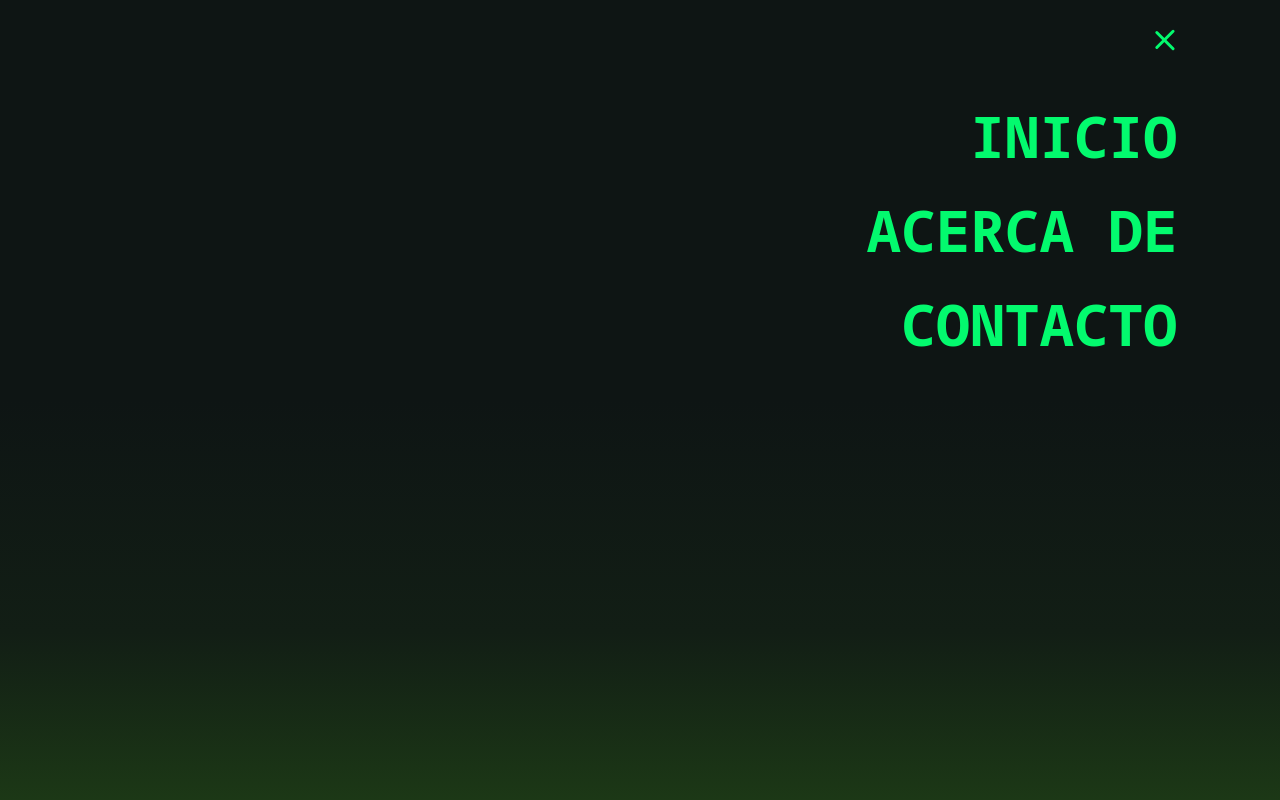
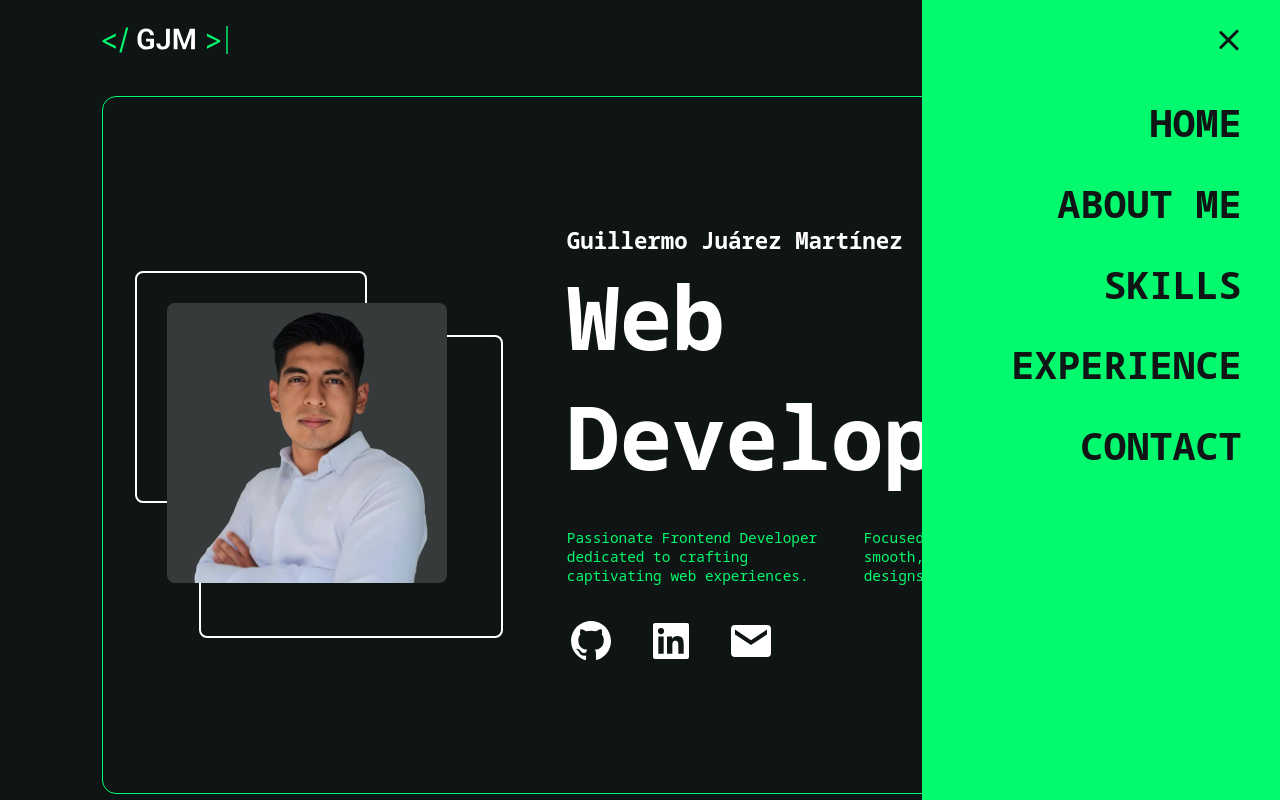
Before and after one commit to The-Memin/MyPortfolio, a React (Vite) app: page / in a window 1280 px wide. Both pictures are taken after a click on the element 1164 px from the left and 40 px from the top of the page. Shown: the top 800 px of the page. Built offline with nearby package versions, Linux system fonts and the light colour scheme.

Commit message:
modificaciones en el menu-> Animaciones

```diff
--- a/src/components/HambuerguerMenu.jsx
+++ /dev/null
@@ -1,41 +0,0 @@
-import React, { useState } from 'react';
-import { gsap } from 'gsap';
-
-const MenuHamburguesa = () => {
-  const [menuAbierto, setMenuAbierto] = useState(false);
-
-  const toggleMenu = () => {
-    setMenuAbierto(!menuAbierto);
-
-    // Animación con GSAP para el menú
-    gsap.to('.m-menu', {
-      duration: 0.3,
-      height: menuAbierto ? 0 : '100%',
-      opacity: menuAbierto ? 0 : 1,
-      pointerEvents: menuAbierto ? 'none' : 'auto',
-    });
-
-  };
-
-  return (
-    <div>
-      {/* Icono de hamburguesa */}
-        <div className={`m-menu-hamburguer icono-hamburguesa ${menuAbierto ? 'active' : ''}`} onClick={toggleMenu}>
-            <div className="m-menu-hamburguer__line m-menu-hamburguer__line--left"></div>
-            <div className="m-menu-hamburguer__line m-menu-hamburguer__line--mid"></div>
-            <div className="m-menu-hamburguer__line m-menu-hamburguer__line--right"></div>
-        </div>
-
-      {/* Menú */}
-        <div className="m-menu p-8">
-            <ul>
-                <li>Inicio</li>
-                <li>Acerca de</li>
-                <li>Contacto</li>
-            </ul>
-        </div>
-    </div>
-  );
-};
-
-export default MenuHamburguesa;
--- /dev/null
+++ b/src/components/HamburguerMenu.jsx
@@ -0,0 +1,45 @@
+import React, { useState, useEffect } from 'react';
+import gsap from 'gsap';
+const HambuerguerMenu = () => {
+  const [menuAbierto, setMenuAbierto] = useState(false);
+
+  const toggleMenu = () => {
+    setMenuAbierto(!menuAbierto);
+  };
+  useEffect(() => {
+    if (menuAbierto) {
+      gsap.from('.m-menu__ul__li',
+      {
+        duration: .4,
+        rotationX: 90,
+        stagger: .2,
+        ease: "power1.inOut",
+        delay: .4
+      })
+    }
+  }, [menuAbierto]);
+
+  return (
+    <div className='m-menu-container'>
+      {/* Icono de hamburguesa */}
+        <div className={`m-menu-hamburguer icono-hamburguesa ${menuAbierto ? 'active' : ''}`} onClick={toggleMenu}>
+            <div className="m-menu-hamburguer__line m-menu-hamburguer__line--left"></div>
+            <div className="m-menu-hamburguer__line m-menu-hamburguer__line--mid"></div>
+            <div className="m-menu-hamburguer__line m-menu-hamburguer__line--right"></div>
+        </div>
+
+      {/* Menú */}
+        <div className={`m-menu p-8 ${menuAbierto ? 'active' : ''}`} >
+            <ul className='m-menu__ul'>
+                <li className='m-menu__ul__li'><a href="#">Home</a></li>
+                <li className='m-menu__ul__li'><a href="#">About me</a></li>
+                <li className='m-menu__ul__li'><a href="">Skills</a></li>
+                <li className='m-menu__ul__li'><a href="">Experience</a></li>
+                <li className='m-menu__ul__li'><a href="">Contact</a></li>
+            </ul>
+        </div>
+    </div>
+  );
+};
+
+export default HambuerguerMenu;
--- a/src/components/Header.jsx
+++ b/src/components/Header.jsx
@@ -18,7 +18,7 @@ const Header = () => {
                 <article className="l-presentation">
                     <div className="l-presentaion__titles">
                         <h1 className="m-title m-title--m">Guillermo Juárez Martínez</h1>
-                        <h1 className="m-title m-title--xxl">Frontend Developer.</h1>
+                        <h1 className="m-title m-title--xxl">Web Developer.</h1>
                     </div>
 
                     <div className="l-presentation__description">
--- a/src/components/Navbar.jsx
+++ b/src/components/Navbar.jsx
@@ -1,5 +1,5 @@
 import { useState , useRef, useEffect} from "react";
-import MenuHamburguesa from "./HambuerguerMenu";
+import HamburguerMenu from "./HamburguerMenu";
 const Navbar = () => {
 
 
@@ -15,9 +15,7 @@ const Navbar = () => {
                     </svg>
                 </div>
 
-
-
-                <MenuHamburguesa/>
+                <HamburguerMenu/>
 
             </nav>
         </>
--- a/src/components/SecHorizontal.jsx
+++ b/src/components/SecHorizontal.jsx
@@ -1,11 +1,22 @@
-
 
 const SecHorizontal = ()=>{
 
 
     return(
         <>
-            <h1>HOLA MUNDO</h1>
+            <div className="outer">
+                <div className="scroll">
+                    <section className="l-section-scroll">
+                        <h1>How are you today?</h1>
+                    </section>
+                    <section className="l-section-scroll">
+                        <h1 className="animateMe">I'm fine, you?</h1>
+                    </section>
+                    <section className="l-section-scroll">
+                        <h1>Great! Thanks for asking.</h1>
+                    </section>
+                </div>
+            </div>
         </>
     );
 }
--- a/src/styles/_base.scss
+++ b/src/styles/_base.scss
@@ -25,3 +25,27 @@ li{
     list-style: none;
     color: #f4f4f4;
 }
+
+.outer {
+    overflow: hidden;
+}
+.scroll {
+    display: flex;
+    width: 300%;
+    overflow-x: hidden;
+}
+
+.l-section-scroll {
+    height: 100vh;
+    width: 100%;
+    display: grid;
+    place-content: center;
+    flex: 1;
+
+    &:nth-of-type(2) {
+        background-color: #2b7d7b;
+    }
+    &:nth-of-type(3) {
+        background-color: #462088;
+    }
+}
--- a/src/styles/_layouts.scss
+++ b/src/styles/_layouts.scss
@@ -13,7 +13,6 @@
     align-items: center;
     padding: 1.5em 0;
     z-index: 2;
-
     @include desktop{
         height: 5em;
     }
@@ -68,8 +67,6 @@
                     width: 100%;
                 }
             }
-
-
         }
     }
 }
@@ -78,9 +75,9 @@
     position: relative;
     z-index: 1;
     width: 100%;
-    height: 90vh;
+    height: fit-content;
+    //border: 1px solid red;
     &__content{
-        //border: 1px solid red;
         //padding: 6em 2em 2em 2em;
         margin: 5em 1em;
         position: relative;
@@ -122,10 +119,7 @@
     &__description{
         display: grid;
         gap: 1em;
-        grid-template-columns: 1fr 1fr;
-        @include tablet{
-            grid-template-columns: 1fr;
-        }
+        grid-template-columns: 1fr;
         @include desktop{
             grid-template-columns: 1fr 1fr;
         }
--- a/src/styles/_modules.scss
+++ b/src/styles/_modules.scss
@@ -70,7 +70,7 @@
         }
     }
     &--xxl{
-        font-size: 2.6em;
+        font-size: 3em;
         font-weight: 800;
         width: 40vw;
         text-align: start;
@@ -81,11 +81,12 @@
             font-size: 11vh;
         }
     }
+
 }
 
 .m-description{
     color: $green-1;
-    font-size: .65em;
+    font-size: 1em;
     font-weight: 400;
 
     @include desktop{
@@ -95,6 +96,7 @@
 
 
 .m-menu-hamburguer{
+
     position: relative;
     height: 1.2em;
     width: 1.6em;
@@ -128,9 +130,17 @@
         }
     }
 
+    transition: all .4s ease-in-out;
     &.active{
+        @include desktop{
+            transform: translateX(4em);
+        }
         .m-menu-hamburguer__line{
             background-color: $green-1;
+            transition: transform .4s ease-in;
+            @include desktop{
+                background-color: #0e1514;
+            }
             &--left{
                 transform: translateY(.5em) rotate(-45deg);
                 width: 100%;
@@ -167,37 +177,69 @@
 .m-menu {
     position: fixed;
     top: 0;
-    left: 0;
+    right: 0;
     width: 100%;
     height: 0;
-    background: rgb(14,21,20);
-    background: linear-gradient(180deg, rgba(14,21,20,1) 50%, rgba(18,30,21,1) 79%, rgba(28,56,22,1) 100%);
+    background: #0e1514;
     opacity: 0;
     overflow: hidden;
-    transition: height 0.3s, opacity 0.3s;
+    transition: all 0.3s ease-in;
     pointer-events: none; /* No permite interacciones mientras está cerrado */
     padding: 6em;
+    z-index: 90;
+    @include desktop{
+        width: 28vw;
+        height: 100vh;
+        background: $green-1;
+        transform: translateX(20vw);
+        transition: all 0.4s ease-in;
+        padding:6em calc(8% - 4em) 10em 6em !important;
+    }
     ul {
+        position: relative;
         list-style: none;
         margin: 0;
         display: flex;
+        gap: 1em;
         flex-direction: column;
         align-items: flex-end;
+        @include desktop{
+            gap: 1.8em;
+        }
         li {
+            position: relative;
+            transition: background-color .3s ease-in, padding .3s ease-in;
+            &:hover{
+                padding: 0 1em;
+                background-color: #0e1514;
+                a{
+                    color: #fff;
+                }
+            }
+            a{
+                position: relative;
                 margin-bottom: 15px;
                 font-size: 2em;
                 color: $green-1;
-            cursor: pointer;
-            transition: color 0.3s;
+                transition: color 0.3s ease, transform 3s ease;
                 font-weight: 900;
                 text-transform: uppercase;
+
                 @include desktop{
-                font-size: 3.6em;
+                    font-size: 2.4em;
+                    color: #0e1514;
+                }
 
             }
         }
-        li:hover {
-        color: #00baba; /* Cambia de color al pasar el ratón */
+    }
+
+    &.active{
+        pointer-events: all;
+        opacity: 1;
+        height: 100vh;
+        @include desktop{
+            transform: translateX(0);
         }
     }
 
--- a/src/styles/_paddings.scss
+++ b/src/styles/_paddings.scss
@@ -16,10 +16,6 @@
         padding-right: 8%;
     }
 
-    @include bigDesktop{
-        padding-left:8em;
-        padding-right: 8em;
-    }
 }
 
 .pl-6{
```
Also changed, not shown: src/components/SectionSquare.jsx (added, +11 -0 lines). Lines whose indentation alone changed are shown as unchanged.
